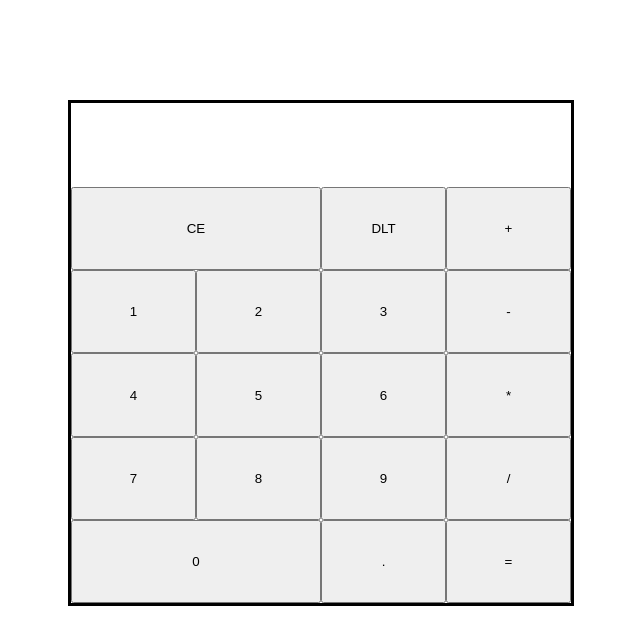
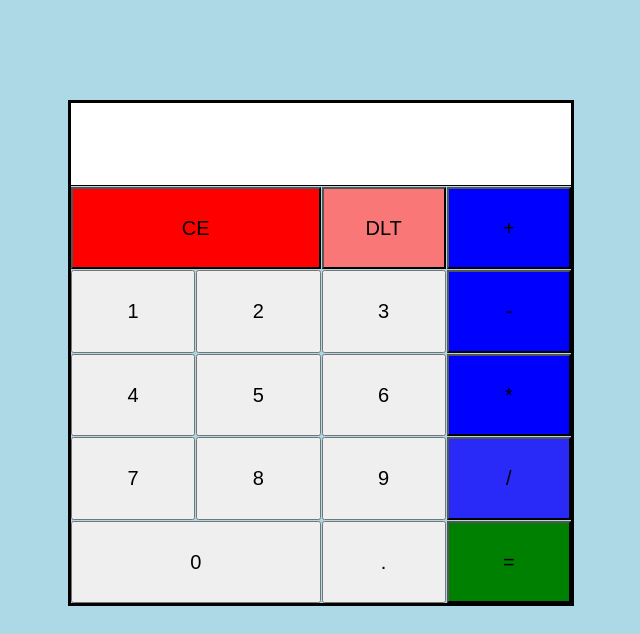
Before and after one commit to linkonsat/calculator.github.io, a plain HTML site: page index.html in a window 1280 px wide. Shown: the part 166-800 px from the top of the page, without its empty margins (319-959 px from the left). Drawn offline with Linux system fonts and the light colour scheme.

Commit message:
final changes. will come back and refactor the logic to make it shorter and cleaner

```diff
--- a/calcs.js
+++ b/calcs.js
@@ -1,9 +1,24 @@
 let buttonlist = document.querySelectorAll("button")
+window.addEventListener('keydown', function(e) {
+    let buttonlistkeys = document.querySelectorAll(`button[data-key="${e.keyCode}"]`)
+    console.log(buttonlistkeys)
+    if (typeof(operator[0]) != "string") {
+    arrayconstructor(buttonlistkeys[0].textContent)
+    } else {
+        equation(buttonlistkeys[0].textContent)
+    }
+
+})
+
 buttonlist.forEach(x => x.addEventListener('click', myfunc));
+
 
 let textdisplay = []
 let operator = []
 let textdisplayright = []
+let lastop = document.querySelector('.displaylasteq')
+
+
 function myfunc(event){
     let z = event.target.textContent;
 
@@ -30,14 +45,22 @@ function arrayconstructor (x) {
            return start + end
        })
        z.textContent = finalarray
+       lastop.textContent = finalarray + " " + operator
    }
    if (y.some(item => item == "CE") == true) {
     clear()
    }  else if (y.some(item => item == "DLT")) {
     y.pop()
     y.pop()
+    if (y[0] != undefined) {
     let newicon = y.reduce((a,b) => a + b)
+
     z.textContent = newicon
+    lastop.textContent = finalarray + " " + operator
+    } else {
+        z.textContent = ""
+        lastop.textContent = finalarray + " " + operator
+    }
      return
  }   else if (y.some(item => item == "=")) {
      y.pop()
@@ -47,15 +70,22 @@ function arrayconstructor (x) {
     let finalarray =  y.reduce((a,b) => a + b)
 
      z.textContent = finalarray
+     lastop.textContent = finalarray + " " + operator
    } else {
        buttonlist.forEach(item => item.removeEventListener('click',myfunc))
+
        let operatorchoice = y.pop()
        operator.push(operatorchoice)
+
        let finalarray =  y.reduce((a,b) => a + b)
        z.textContent = finalarray
+       lastop.textContent = finalarray + " " + operator
 
        buttonlist.forEach(item => item.addEventListener('click', myfunc2))
+
+
    }
+
 
             }
         function add(workingarray) {
@@ -117,14 +147,22 @@ function arrayconstructor (x) {
            return start + end
        })
        z.textContent = finalarray2
+       lastop.textContent = textdisplay + " " + operator
    }
    if (y.some(item => item == "CE") == true) {
     clear()
     }  else if (y.some(item => item == "DLT")) {
        y.pop()
        y.pop()
+       if (y[0] != undefined) {
         let newicon = y.reduce((a,b) => a + b)
+
         z.textContent = newicon
+        lastop.textContent = firstarray + " " + operator
+        } else {
+            z.textContent = ""
+            lastop.textContent = ""
+        }
         return
     }
     else if ( lastitem == "=") {
@@ -134,12 +172,15 @@ function arrayconstructor (x) {
         let finalarray2 = y.reduce((a,b) => a + b)
         let finalarray1 = textdisplay.reduce((a,b) => a + b)
         z.textContent = finalarray2
+        lastop.textContent = finalarray1 + " " + operator[0]
+        operator.splice(1,1)
         operate(finalarray1,operator,finalarray2)
     }
     else if (operatorcheck(lastitem) == false){
     let finalarray2 =  y.reduce((a,b) => a + b)
 
      z.textContent = finalarray2
+     lastop.textContent = textdisplay + " " + operator[0]
    }
    else  {
 
@@ -149,8 +190,9 @@ function arrayconstructor (x) {
        let finalarray2 =  y.reduce((a,b) => a + b)
        let finalarray1 = textdisplay.reduce((a,b) => a + b)
        z.textContent = finalarray2
-
-       operate(finalarray1,operatorchoice,finalarray2,operatorchoice)
+       lastop.textContent = finalarray1 + " " + operator[0]
+        operator.splice(1,1)
+       operate(finalarray1,operatorchoice,finalarray2)
 
    }
 }
@@ -171,11 +213,11 @@ function operatorrun(operation,newoperator)  {
             textdisplay.splice([0])
             textdisplayright.splice([0])
 
-            operator.pop()
-            operator.push(newoperator)
 
             textdisplay.push(operation)
             z.textContent = operation
+            lastop.textContent = operation
+
 }
 
 function clear() {
--- a/index.html
+++ b/index.html
@@ -5,6 +5,7 @@
         <link rel = "stylesheet" href = "style.css">
         <script src = "calcs.js" defer></script>
     </head>
+    <body class = "body">
    <h1 class = "heading">A REALLY COOL CALCULATOR</h1>
    <div class = "heading">
    <div class = "calcbox">
@@ -12,26 +13,27 @@
             <div class = "displaylasteq"></div>
             <div class = "currentnum"></div>
         </div>
-       <button class = "addition operator">+</button>
-       <button class = "subtraction operator">-</button>
-       <button class = "divide operator">/</button>
-       <button class = "multiply operator">*</button>
-       <button class = "clear">CE</button>
-       <button class = "zero">0</button>
-       <button>1</button>
-       <button>2</button>
-       <button>3</button>
-       <button>4</button>
-       <button>5</button>
-       <button>6</button>
-       <button>7</button>
-       <button>8</button>
-       <button>9</button>
-       <button class = "equal specoperator">=</button>
-       <button class = "decimal">.</button>
-       <button class = "back">DLT</button>
+       <button data-key = "107" class = "addition operator">+</button>
+       <button data-key = "109" class = "subtraction operator">-</button>
+       <button data-key = "191" class = "divide operator">/</button>
+       <button data-key = "106" class = "multiply operator">*</button>
+       <button data-key = "46"class = "clear">CE</button>
+       <button data-key = "48" class = "zero">0</button>
+       <button data-key = "49" class ="number">1</button>
+       <button data-key = "50" class = "number">2</button>
+       <button data-key = "51" class = "number">3</button>
+       <button data-key = "52" class = "number">4</button>
+       <button data-key = "53" class = "number">5</button>
+       <button data-key = "54" class = "number">6</button>
+       <button data-key = "55" class = "number">7</button>
+       <button data-key = "56"class = "number">8</button>
+       <button data-key = "57" class = "number">9</button>
+       <button data-key = "187" class = "equal specoperator">=</button>
+       <button data-key = "190" class = "decimal">.</button>
+       <button data-key = "8" class = "back">DLT</button>
 
 
    </div>
 </div>
+</body>
 </html>
--- a/style.css
+++ b/style.css
@@ -4,7 +4,9 @@
     padding-top: 100px;
 
 }
-
+.body {
+    background-color: lightblue;
+}
 .calcbox {
     display: grid;
     justify-content: center;
@@ -12,7 +14,12 @@
     grid-template-columns:repeat(4,1fr);
     width: 500px;
     height: 500px;
-    border: solid;
+    border: solid ;
+    grid-gap: 1px;
+    background-color: lightblue;
+
+
+
 
 
 
@@ -23,48 +30,73 @@
     grid-column-end: 5;
     display: grid;
     grid-template-rows: 1fr 1fr;
+    border-bottom: solid 1px;
+    text-align: right;
+    background-color: white;
+
 }
 
 .addition {
 grid-row-start: 2;
 grid-column-start: 4;
-
+font-size: 125%;
+background-color: blue;
 }
 .subtraction {
 grid-row-start: 3;
 grid-column-start: 4;
+font-size: 125%;
+background-color: blue;
 }
 .multiply {
     grid-row-start: 4;
     grid-column-start: 4;
     grid-column-end: 4;
-
+    font-size: 125%;
+    background-color: blue;
 }
 .divide {
     grid-row-start: 5;
     grid-column-start: 4;
-
+    font-size: 125%;
+    background-color: rgb(41, 41, 248);
 }
 
 .equal {
     grid-row-start: 6;
     grid-column-start: 4;
+    font-size: 125%;
+    background-color: green;
 }
 
 .clear {
     grid-row-start: 2;
     grid-column-start: 1;
     grid-column-end: 3;
+    background-color: red;
+    font-size: 125%;
+
 }
 
 .zero {
     grid-row-start: 6;
     grid-column-start: 1;
     grid-column-end: 3;
+    font-size: 125%;
 }
 
 .back {
     grid-row-start: 2;
     grid-column-start: 3;
     grid-column-end: 4;
+    font-size: 125%;
+    background-color: rgb(250, 119, 119);
 }
+.number {
+    font-size: 125%;
+}
+
+.decimal {
+    font-size: 125%;
+
+}
```
Lines whose indentation alone changed are shown as unchanged.
